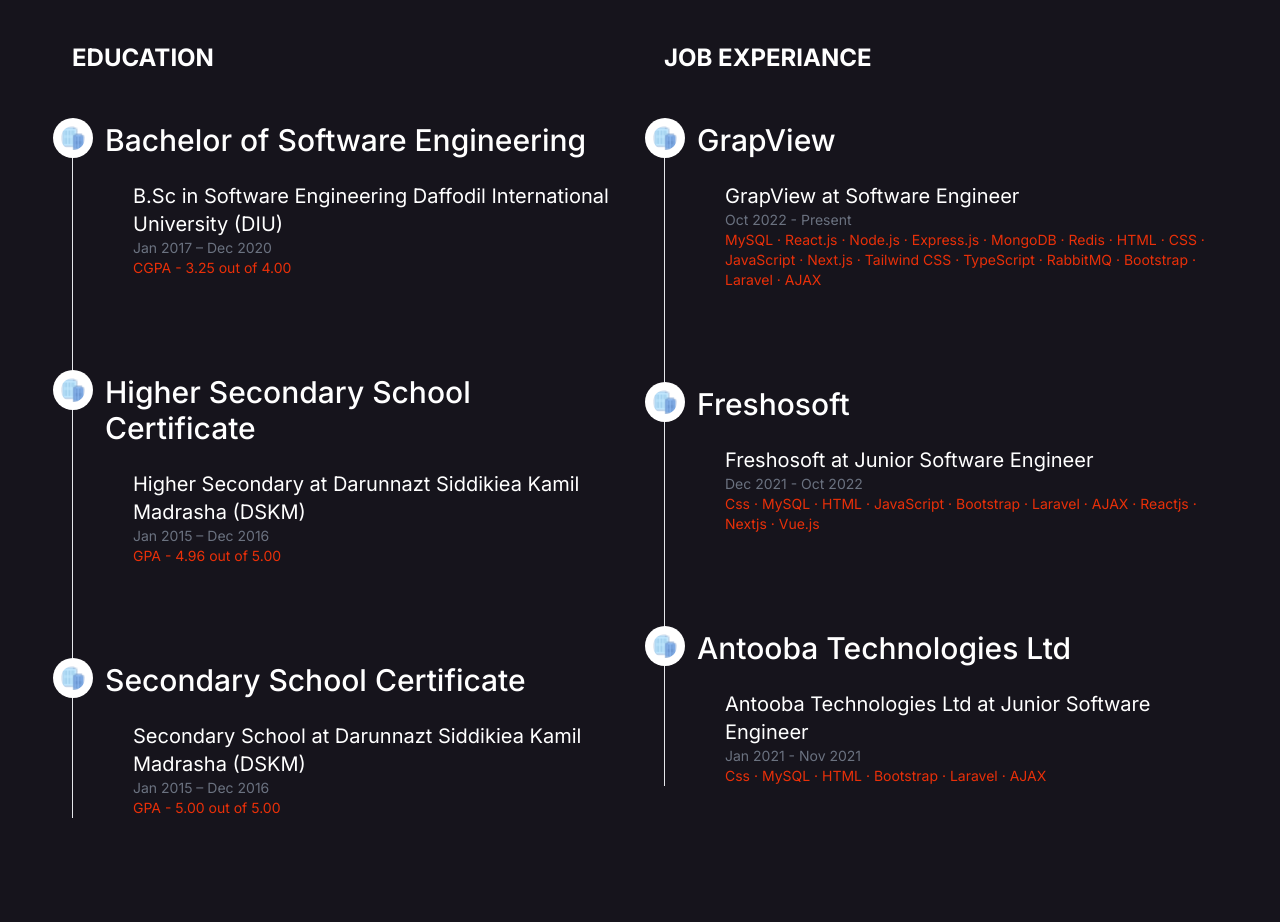
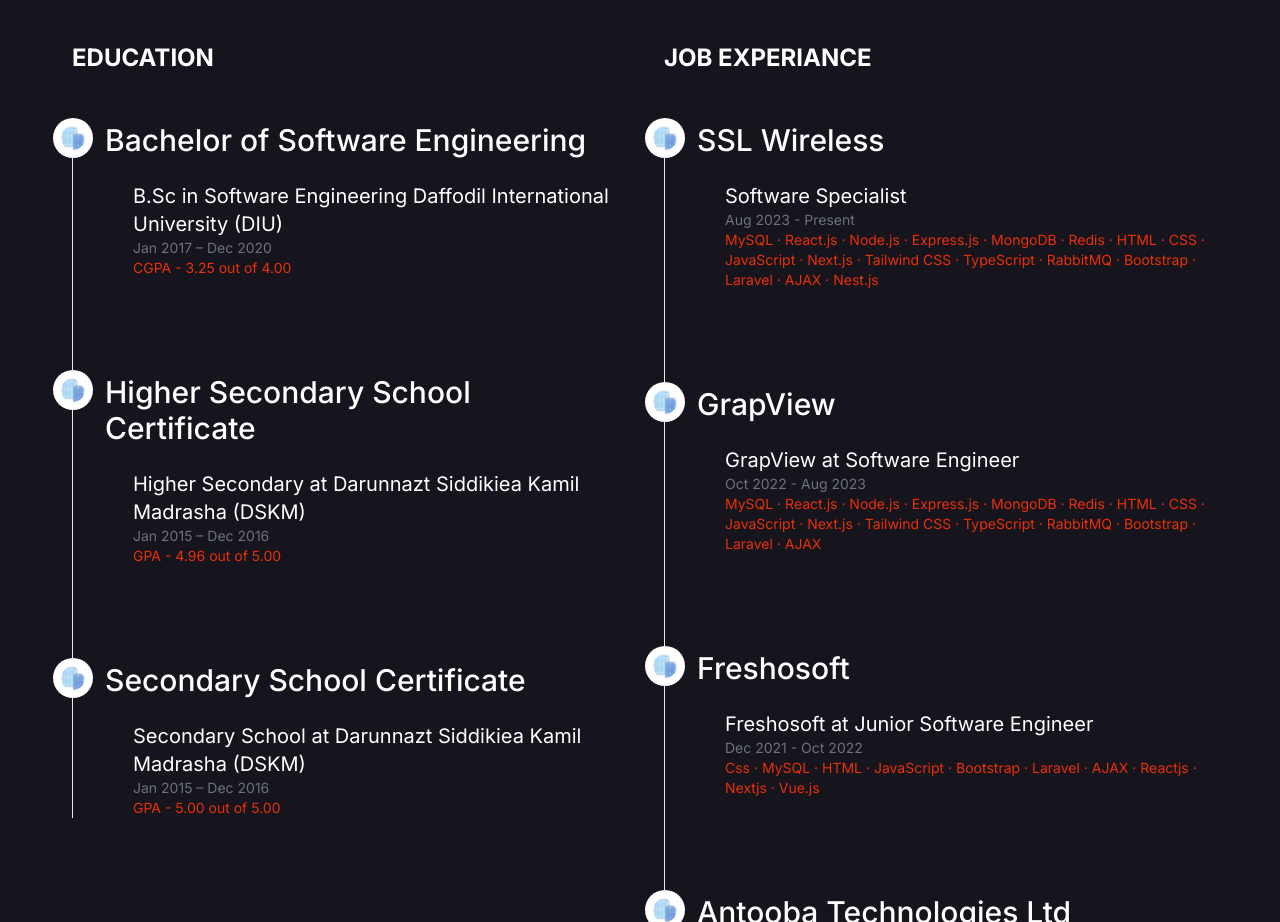
Before and after one commit to Bokhtiar/portfolio.me.com, a Next.js app: page / in a window 1280 px wide. Shown: the part 3740-4662 px from the top of the page. Built offline with nearby package versions, Linux system fonts and the light colour scheme.

Commit message:
experience added

```diff
--- a/src/app/page.tsx
+++ b/src/app/page.tsx
@@ -605,9 +605,15 @@
             </h3>
             <ol className="relative text-gray-500 border-l border-gray-200 dark:border-gray-700 dark:text-gray-400 my-12 pl-2">
               <Resume
+                name_of_institute="SSL Wireless"
+                title="Software Specialist"
+                year="Aug 2023 - Present"
+                skill="MySQL · React.js · Node.js · Express.js · MongoDB · Redis · HTML · CSS · JavaScript · Next.js · Tailwind CSS · TypeScript · RabbitMQ · Bootstrap · Laravel · AJAX · Nest.js"
+              ></Resume>
+              <Resume
                 name_of_institute="GrapView"
                 title="GrapView at Software Engineer"
-                year="Oct 2022 - Present"
+                year="Oct 2022 - Aug 2023"
                 skill="MySQL · React.js · Node.js · Express.js · MongoDB · Redis · HTML · CSS · JavaScript · Next.js · Tailwind CSS · TypeScript · RabbitMQ · Bootstrap · Laravel · AJAX"
               ></Resume>
               <Resume
```
